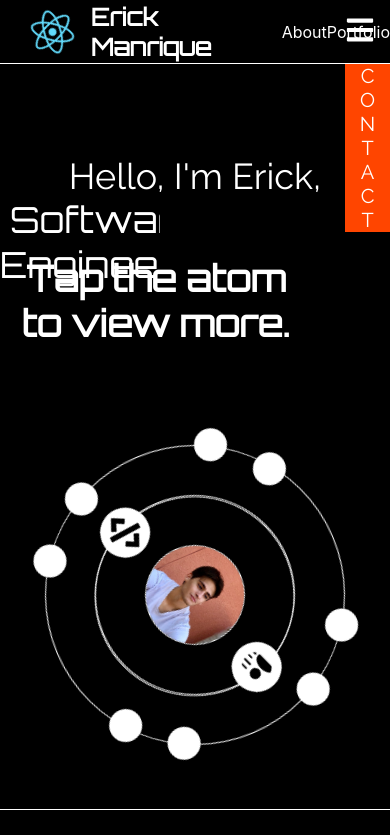
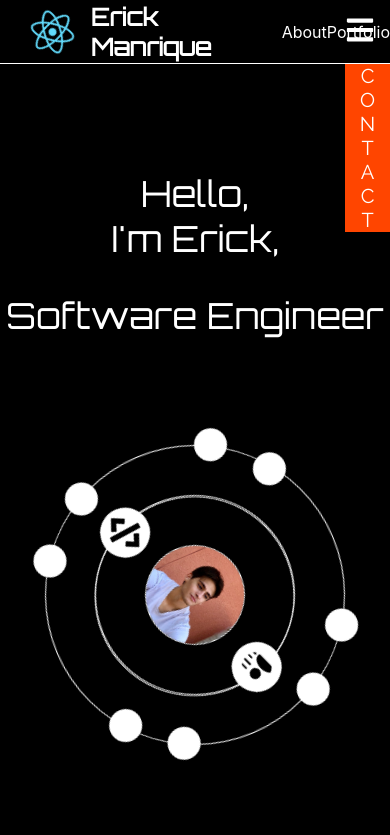
Before and after one commit to yeezick/portfolio, a React (Create React App) app: page / in a window 390 px wide. Shown: the top 835 px of the page. Built offline with nearby package versions, Linux system fonts and the light colour scheme.

Commit message:
mobile layout achieved for landing page

```diff
--- a/src/animations/atom/Atom.css
+++ b/src/animations/atom/Atom.css
@@ -9,12 +9,14 @@
 .atom {
   margin: 2rem auto;
   max-width: 400px;
-  overflow:visible
+  overflow: visible;
 }
 .atom-content {
   display: flex;
   justify-content: center;
-width: 80vw;}
+  margin: 0 auto;
+  width: 80vw;
+}
 .atom-section {
   display: flex;
   flex-flow: column;
@@ -135,7 +137,6 @@ width: 80vw;}
   transform: translate(-50%, -50%);
 }
 
-
 @keyframes rotate-exterior {
   from {
     transform: rotate(0deg);
@@ -169,8 +170,7 @@ width: 80vw;}
     flex-direction: row;
     margin: 0 auto 10rem;
   }
- /* .atom-active-about .interior-orbit, .atom-active-about .exterior-ring , .atom-active-portfolio .interior-orbit, .atom-active-portfolio .exterior-ring  {
+  /* .atom-active-about .interior-orbit, .atom-active-about .exterior-ring , .atom-active-portfolio .interior-orbit, .atom-active-portfolio .exterior-ring  {
   animation:none;
  } */
-
 }
--- a/src/animations/atom/Atom.jsx
+++ b/src/animations/atom/Atom.jsx
@@ -4,20 +4,20 @@ import resPic from "../../images/resPic.jpeg";
 
 import "./Atom.css"
 
-const Atom = () => {
+const Atom = ({toggleDetail, handleAtomClick}) => {
   return (
     <section className="atom-wrapper">
     <div
       id="atom"
       className="atom"
-      // className={
-      //   toggleDetail === 0
-      //     ? "atom"
-      //     : toggleDetail === 1
-      //     ? "atom atom-active-about"
-      //     : "atom atom-active-portfolio"
-      // }
-      // onClick={handleAtomClick}
+      className={
+        toggleDetail === 0
+          ? "atom"
+          : toggleDetail === 1
+          ? "atom atom-active-about"
+          : "atom atom-active-portfolio"
+      }
+      onClick={handleAtomClick}
     >
       <div className="exterior-ring">
         <div className="interior-ring">
--- a/src/layout/layout/layout.css
+++ b/src/layout/layout/layout.css
@@ -3,7 +3,7 @@ h1, h2, h3, h4, h5, h6, .intro-hello, .intro-span {
   font-family: 'Orbitron', sans-serif;
 }
 p, li, button {
-  font-family: 'Raleway', sans-serif;
+  font-family: 'raleway', sans-serif;
   font-size: 20px;
   font-weight: 500;
 }
--- a/src/screens/landing/Landing.jsx
+++ b/src/screens/landing/Landing.jsx
@@ -1,5 +1,4 @@
 import { useState, useEffect } from "react";
-import { Link } from "react-router-dom";
 
 import InfoModal from "../../components/infoModal/InfoModal";
 import Atom from "../../animations/atom/Atom";
@@ -24,16 +23,29 @@ const Landing = () => {
 
   return (
     <div className="landing">
-      <section className="intro">
+      <section className="landing-intro">
         <div className="intro-greeting">
-          <p className="intro-text">Hello, I'm Erick,</p>
+          <p className="intro-text">
+            Hello,
+            <br /> I'm Erick,
+          </p>
           <p className="intro-typewriter">
             <span className="intro-span"> </span>
           </p>
         </div>
-        <InfoModal toggleDetail={toggleDetail}/>
+
       </section>
-      <Atom />
+        <div id="landing-modal">
+          <InfoModal toggleDetail={toggleDetail} />
+        </div>
+
+      <div id="landing-atom">
+        <Atom
+          toggleDetail={toggleDetail}
+          setToggleDetail={setToggleDetail}
+          handleAtomClick={handleAtomClick}
+        />
+      </div>
     </div>
   );
 };
--- a/src/screens/landing/landing.css
+++ b/src/screens/landing/landing.css
@@ -1,28 +1,42 @@
+
 .landing {
+  display: grid;
+  grid-template-areas:
+  "intro"
+  "atom"
+  "modal";
   height: fit-content
 }
-.intro {
+.landing-intro {
+  color: white;
   display: flex;
+  grid-area: intro;
   flex-direction: column;
+  height: 30vh;
   justify-content: space-evenly;
-  height: 30vh;
-  color: white;
   text-align: center;
   /* position: relative; */
 }
-.intro * {
+.landing-intro * {
   font-size: 2.25rem;
+  font-family: "orbitron", "sans-serif";
 }
 .intro-typewriter {
-  position: fixed;
-  max-width: 10rem;
-  overflow: hidden;
+  margin-top: 2rem;
 }
 .intro-span::before {
   content: "Software Engineer";
   animation: changingText infinite 5s;
   animation-direction: alternate;
-  padding-left: 10px;
+  /* padding-left: 10px; */
+}
+#landing-modal {
+  grid-area: modal;
+}
+
+
+#landing-atom {
+  grid-area: atom;
 }
 
 
```
Also changed, not shown: src/App.js (+14 -11 lines).
